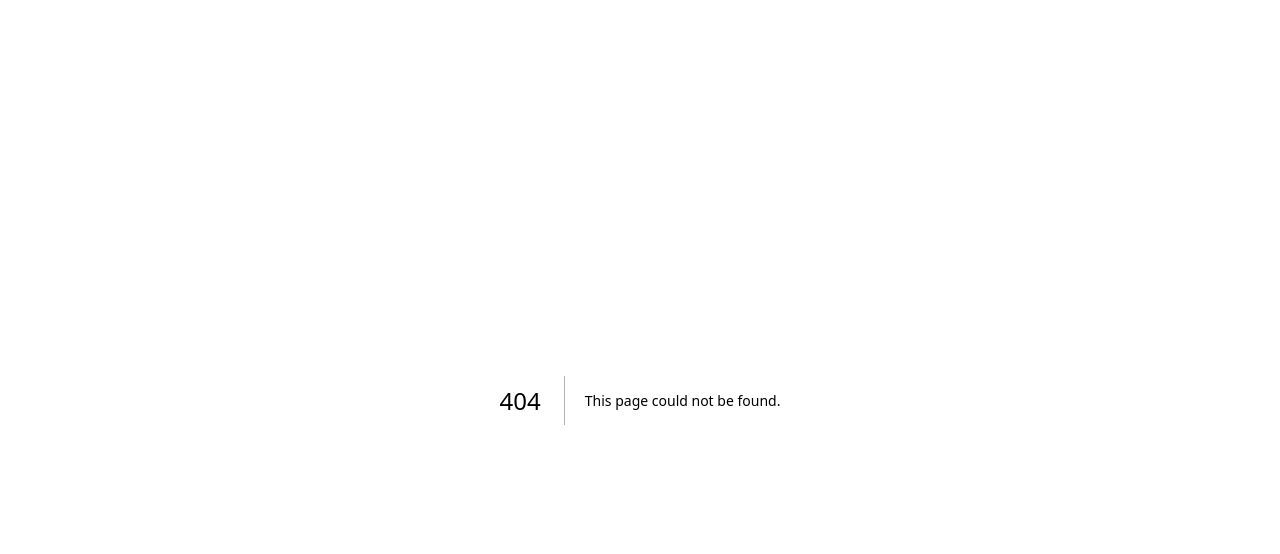
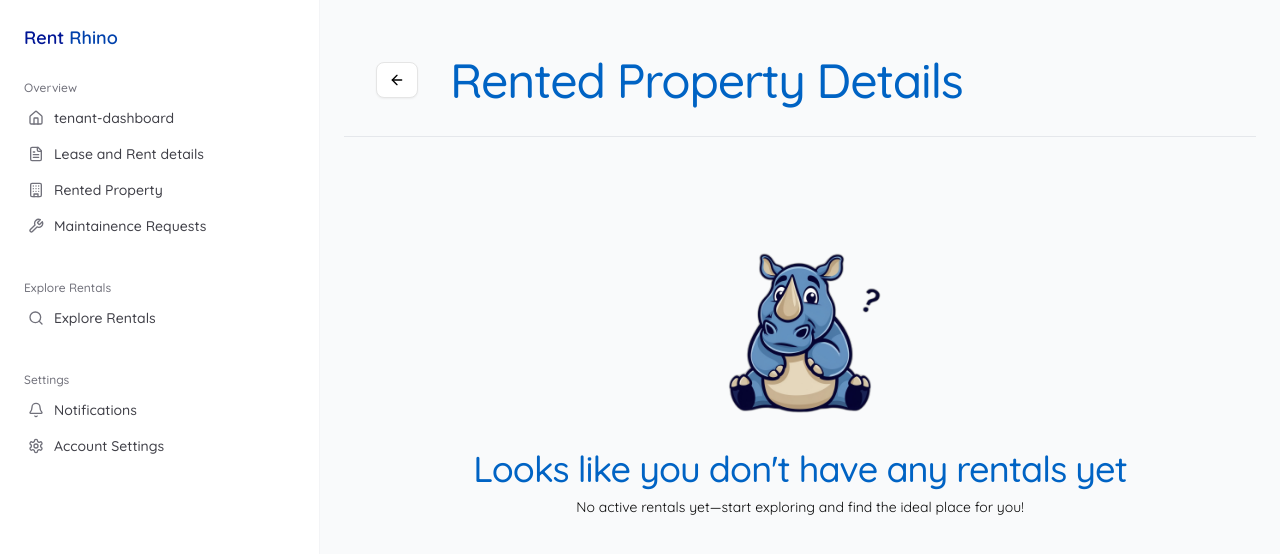
Before and after one commit to parth3083/rent-rhino, a Next.js app: page /tenant-dashboard/rented-property in a window 1280 px wide. Before the commit this address had no page. Shown: the top 554 px of the page. Built offline with nearby package versions, Linux system fonts and the light colour scheme.

Commit message:
Empty states done for the tenant side

```diff
--- /dev/null
+++ b/src/app/(dashboard)/(tenant-dashboard)/tenant-dashboard/(explore rentals)/explore-rentals/page.tsx
@@ -0,0 +1,12 @@
+import DashboardPage from '@/components/DashboardPage'
+import React from 'react'
+
+function Page() {
+  return (
+      <DashboardPage title='Explore Rentals'>
+          This is explore rentals content
+    </DashboardPage>
+  )
+}
+
+export default Page
--- /dev/null
+++ b/src/app/(dashboard)/(tenant-dashboard)/tenant-dashboard/(lease-rent-details)/lease-rent-details/Lease_Rent_DetailsPageContent.tsx
@@ -0,0 +1,14 @@
+import React from "react";
+import EmptyStateContent from "../../EmptyStateContent";
+
+function Lease_Rent_DetailsPageContent() {
+  const bool: boolean = true;
+  if (bool) {
+    return <EmptyStateContent />;
+  }
+  return (
+    <div className="w-full flex-col flex">Lease_Rent_DetailsPageContent</div>
+  );
+}
+
+export default Lease_Rent_DetailsPageContent;
--- /dev/null
+++ b/src/app/(dashboard)/(tenant-dashboard)/tenant-dashboard/(lease-rent-details)/lease-rent-details/page.tsx
@@ -0,0 +1,13 @@
+import DashboardPage from '@/components/DashboardPage'
+import React from 'react'
+import Lease_Rent_DetailsPageContent from './Lease_Rent_DetailsPageContent'
+
+function Page() {
+  return (
+      <DashboardPage title='Lease and Rent Details'>
+          <Lease_Rent_DetailsPageContent/>
+   </DashboardPage>
+  )
+}
+
+export default Page
--- /dev/null
+++ b/src/app/(dashboard)/(tenant-dashboard)/tenant-dashboard/(maintainence-requests)/maintainence-requests/MaintainenceRequestPageContent.tsx
@@ -0,0 +1,16 @@
+import React from 'react'
+import EmptyStateContent from '../../EmptyStateContent';
+
+function MaintainenceRequestPageContent() {
+    const bool: boolean = true;
+    if (bool) {
+        return (
+            <EmptyStateContent/>
+        )
+    }
+  return (
+    <div className='w-full flex flex-col'>MaintainenceRequestPageContent</div>
+  )
+}
+
+export default MaintainenceRequestPageContent
--- /dev/null
+++ b/src/app/(dashboard)/(tenant-dashboard)/tenant-dashboard/(maintainence-requests)/maintainence-requests/page.tsx
@@ -0,0 +1,13 @@
+import DashboardPage from '@/components/DashboardPage'
+import React from 'react'
+import MaintainenceRequestPageContent from './MaintainenceRequestPageContent'
+
+function Page() {
+  return (
+      <DashboardPage title='Maintainence Requests'>
+          <MaintainenceRequestPageContent/>
+    </DashboardPage>
+  )
+}
+
+export default Page
--- /dev/null
+++ b/src/app/(dashboard)/(tenant-dashboard)/tenant-dashboard/(rented-property)/rented-property/RentedPropertyPageContent.tsx
@@ -0,0 +1,17 @@
+import React from 'react'
+import EmptyStateContent from '../../EmptyStateContent';
+
+function RentedPropertyPageContent() {
+    const bool: boolean = true;
+    if (bool) {
+        return (
+            <EmptyStateContent/>
+        )
+    }
+
+  return (
+    <div className='w-full flex flex-col'>RentedPropertyPageContent</div>
+  )
+}
+
+export default RentedPropertyPageContent
--- /dev/null
+++ b/src/app/(dashboard)/(tenant-dashboard)/tenant-dashboard/(rented-property)/rented-property/page.tsx
@@ -0,0 +1,13 @@
+import DashboardPage from '@/components/DashboardPage'
+import React from 'react'
+import RentedPropertyPageContent from './RentedPropertyPageContent'
+
+function Page() {
+  return (
+      <DashboardPage title='Rented Property Details'>
+          <RentedPropertyPageContent/>
+   </DashboardPage>
+  )
+}
+
+export default Page
--- /dev/null
+++ b/src/app/(dashboard)/(tenant-dashboard)/tenant-dashboard/EmptyStateContent.tsx
@@ -0,0 +1,27 @@
+import Heading from "@/components/Heading";
+import Image from "next/image";
+import React from "react";
+
+function EmptyStateContent() {
+  return (
+    <div className="w-full flex flex-col items-center py-10  justify-center ">
+      <div className="size-60 ">
+        <Image
+          src={"/empty_state.png"}
+          alt="Empty state content"
+          width={1120}
+          height={1120}
+          className="object-contain object-center"
+        />
+      </div>
+      <Heading className="md:text-3xl text-xl text-center lg:text-4xl ">
+        Looks like you don{"'"}t have any rentals yet
+      </Heading>
+      <p className="text-xs sm:text-sm max-w-prose text-center mt-2">
+        No active rentals yet—start exploring and find the ideal place for you!
+      </p>
+    </div>
+  );
+}
+
+export default EmptyStateContent;
```
Also changed, not shown: public/empty_state.png (added).
